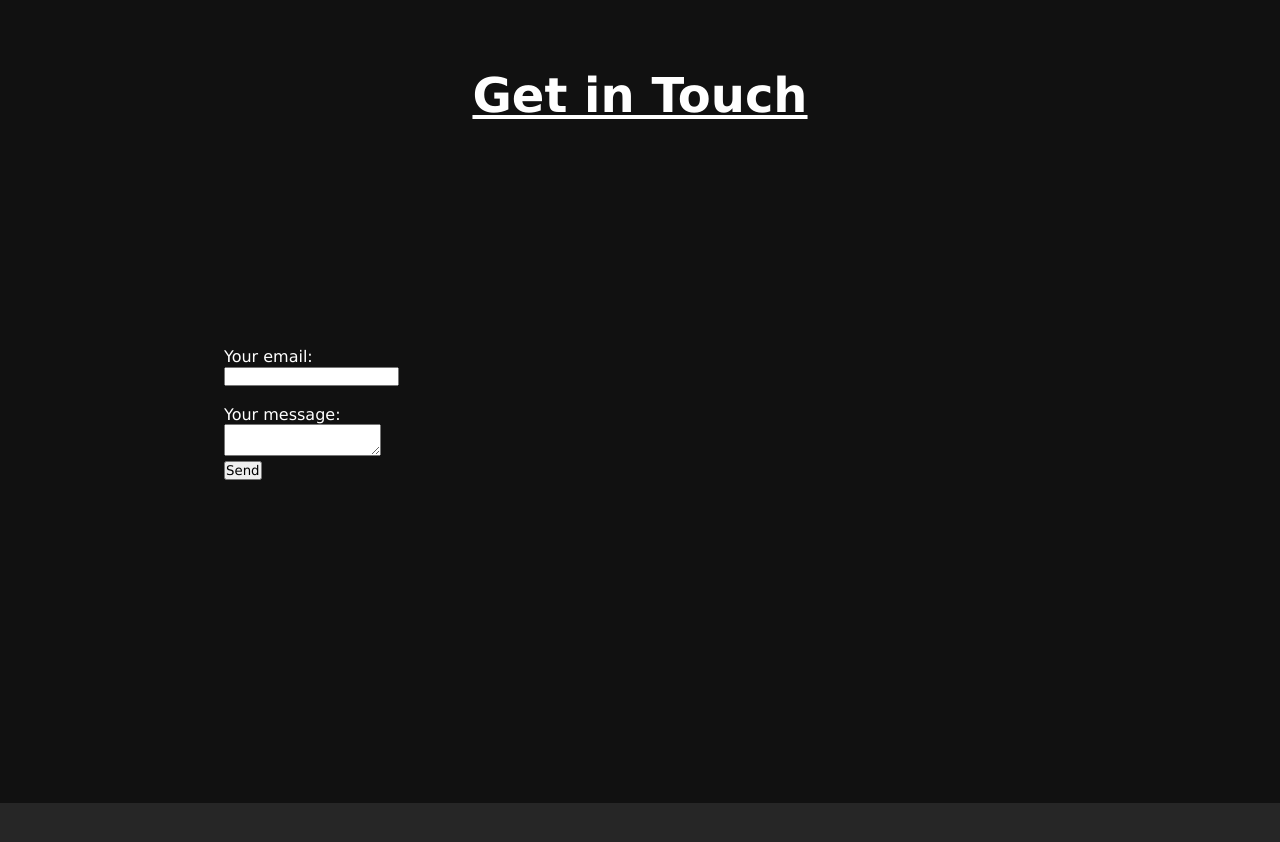
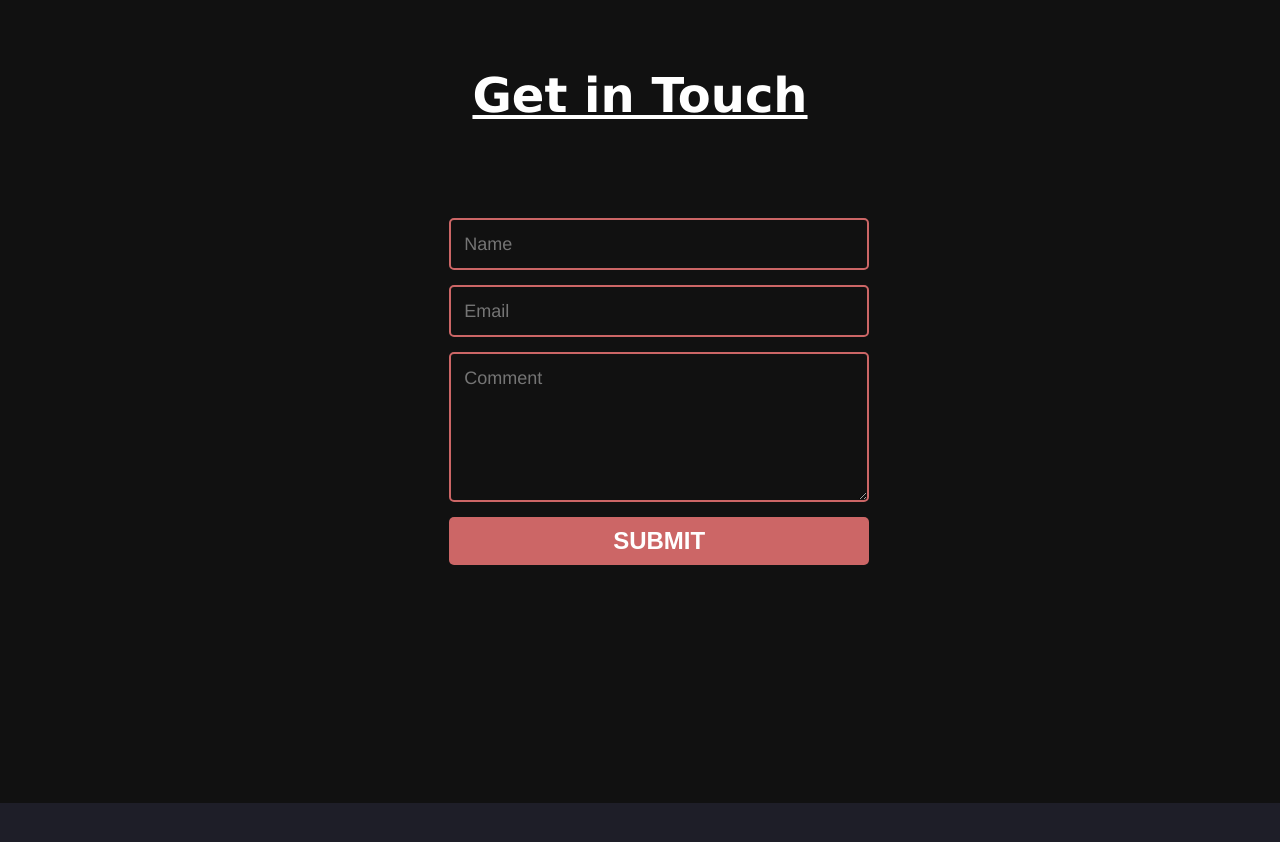
Before and after one commit to Satyajeet-237/WEB_DEV_MIDTERM, a plain HTML site: page index.html in a window 1280 px wide. Shown: the part 2397-3239 px from the top of the page. Before the commit the page ends 3200 px from the top, so only its background shows below. Drawn offline with Linux system fonts and the light colour scheme.

Commit message:
Creative submit form

```diff
--- a/index.html
+++ b/index.html
@@ -139,23 +139,12 @@
     <div class="Page" id="p4">
         <h1  id="h1contact">Get in Touch</h1>
         <div id="message_box">
-        <form
-        action="https://formspree.io/mzbjykgl"
-        method="POST"
-        >
-        <label>
-            Your email:
-        <input type="text" name="_replyto">
-        </label><br><br>
-        <label>
-        Your message:
-        <textarea name="message"></textarea>
-        </label><br>
-
-        <!-- your other form fields go here -->
-
-        <button type="submit">Send</button>
-        </form>
+            <form>
+                <input name="name" type="text" class="feedback-input" placeholder="Name" />
+                <input name="email" type="text" class="feedback-input" placeholder="Email" />
+                <textarea name="text" class="feedback-input" placeholder="Comment"></textarea>
+                <input type="submit" value="SUBMIT"/>
+            </form>
     </div>
     </div>
     <!--This is where my page 4 ends which is the only page-->
--- a/style.css
+++ b/style.css
@@ -86,10 +86,11 @@ margin:0px 10%;
 }
 
 #message_box{
-    margin:15%;
+    margin:1%;
+    margin-left:4%;
     padding: 2em;
-    height: 20vmin;
-    width: 20vmin;
+    min-height: 90vh;
+    min-width: 70vw;
 }
 
 #h1contact{
@@ -172,3 +173,50 @@ body{
     font-size: 20px;
     color: #ff0;
     }
+
+    @import url(https://fonts.googleapis.com/css?family=Montserrat:400,700);
+
+body { background:rgb(30,30,40); }
+form { max-width:420px; margin:50px auto; }
+
+.feedback-input {
+  color:white;
+  font-family: Helvetica, Arial, sans-serif;
+  font-weight:500;
+  font-size: 18px;
+  border-radius: 5px;
+  line-height: 22px;
+  background-color: transparent;
+  border:2px solid #CC6666;
+  transition: all 0.3s;
+  padding: 13px;
+  margin-bottom: 15px;
+  width:100%;
+  box-sizing: border-box;
+  outline:0;
+}
+
+.feedback-input:focus { border:2px solid #CC4949; }
+
+textarea {
+  height: 150px;
+  line-height: 150%;
+  resize:vertical;
+}
+
+[type="submit"] {
+  font-family: 'Montserrat', Arial, Helvetica, sans-serif;
+  width: 100%;
+  background:#CC6666;
+  border-radius:5px;
+  border:0;
+  cursor:pointer;
+  color:white;
+  font-size:24px;
+  padding-top:10px;
+  padding-bottom:10px;
+  transition: all 0.3s;
+  margin-top:-4px;
+  font-weight:700;
+}
+[type="submit"]:hover { background:#CC4949; }
```
